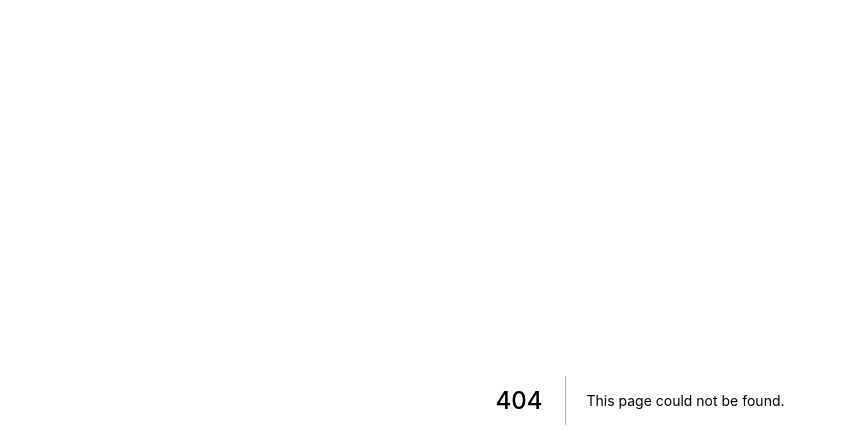
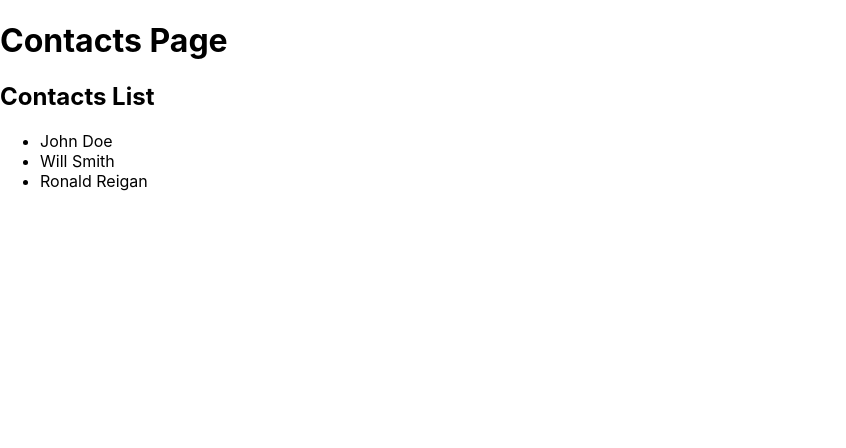
Before and after one commit to Rytoff/next-js_web-dev-course, a Next.js app: page /contacts in a window 1280 px wide. Before the commit this address had no page. Shown: the top 448 px of the page, without its empty margins (0-846 px from the left). Built offline with nearby package versions, Linux system fonts and the light colour scheme.

Commit message:
Pages & Routes done L02

```diff
--- /dev/null
+++ b/pages/contacts/index.js
@@ -0,0 +1,13 @@
+export default function Contacts() {
+  return (
+    <>
+      <h1>Contacts Page</h1>
+      <h2>Contacts List</h2>
+      <ul>
+        <li>John Doe</li>
+        <li>Will Smith</li>
+        <li>Ronald Reigan</li>
+      </ul>
+    </>
+  )
+}
--- a/pages/index.js
+++ b/pages/index.js
@@ -1,7 +1,7 @@
 export default function Home() {
   return (
     <>
-      <h1>Hello from Next.js!</h1>
+      <h1>Вітаю Next.js!</h1>
     </>
   )
 }
```
Also changed, not shown: pages/contacts/contact.js (added, +9 -0 lines), pages/posts.js (added, +9 -0 lines).
